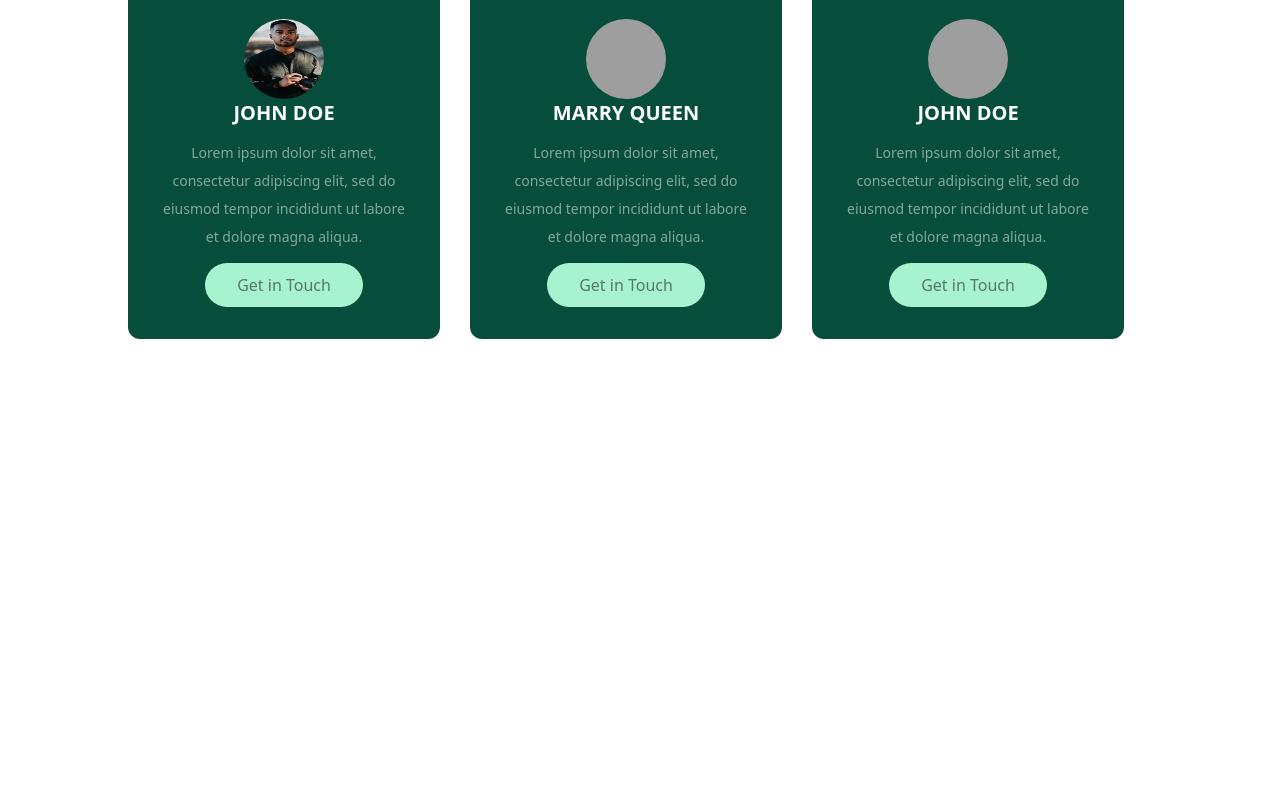
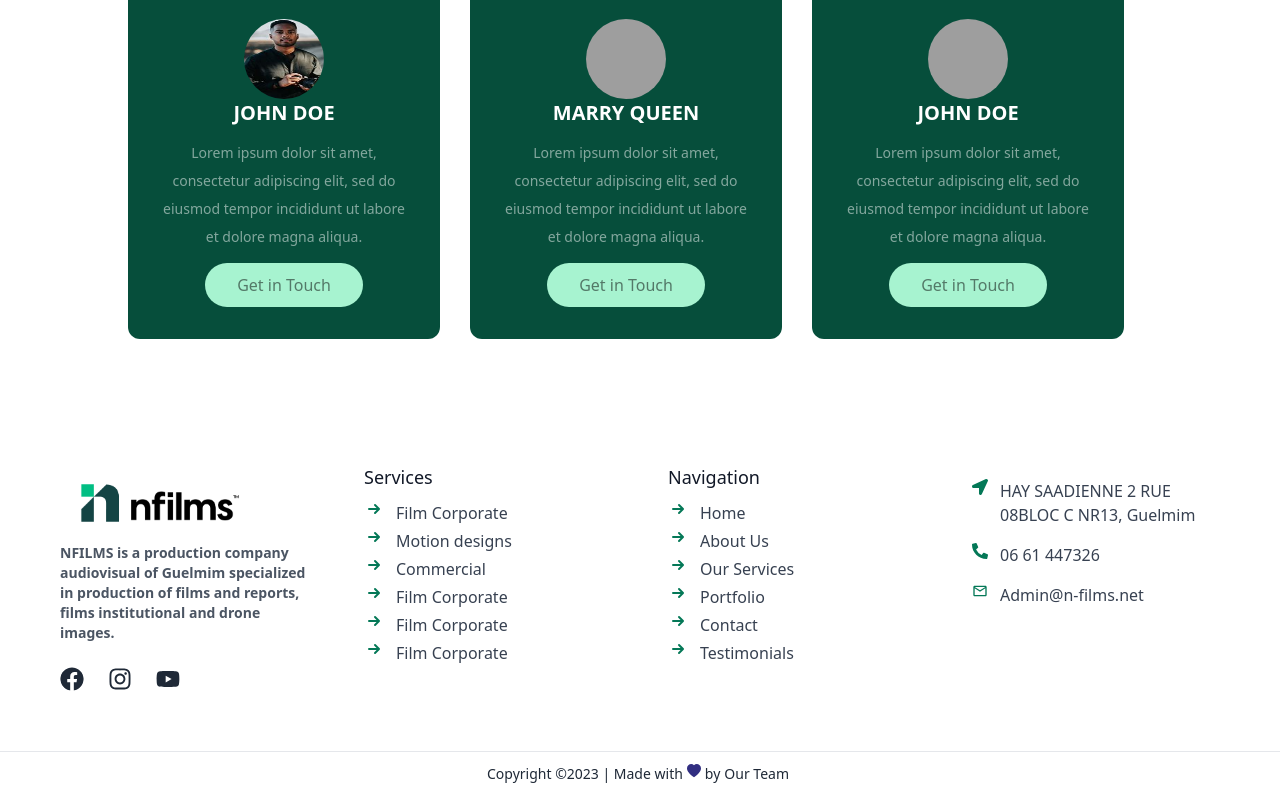
Before and after one commit to zoo-gha/n-films-portfolio, a Next.js app: page / in a window 1280 px wide. Shown: the part 1682-2478 px from the top of the page. Before the commit the page ends 2085 px from the top, so only its background shows below. Built offline with nearby package versions, Linux system fonts and the light colour scheme; grey boxes are pictures that could not be loaded.

Commit message:
l'ajout de la section footer

```diff
--- /dev/null
+++ b/components/FooterSection.tsx
@@ -0,0 +1,58 @@
+import React from "react";
+import { FaFacebook, FaInstagram, FaYoutube, FaLocationArrow, FaPhoneAlt } from "react-icons/fa";
+import { HiArrowSmRight } from "react-icons/hi";
+import { MdOutlineEmail } from "react-icons/md";
+import { BsFillHeartFill } from "react-icons/bs";
+
+const FooterSection = () =>{
+    return(
+        <section className="block">
+            <div className="bg-gray-60 h-1/2 w-full grid grid-cols-1  md:grid-cols-2 lg:grid-cols-4 gap-4 items-start p-10">
+                <div className="p-5">
+                        <div className="text-gray-800 font-bold text-3xl pb-6">
+                            <img src="/n-films.png" className="w-[200px] h-auto rounded-xl cursor-pointer" alt="" />
+                            <p className="text-gray-600 text-normal text-sm">NFILMS is a production company audiovisual of Guelmim specialized in production of films and reports, films institutional and drone images.</p>
+                        </div>
+                        <div className="flex flex-cols gap-6 text-xl">
+                            <FaFacebook className="rounded-full text-2xl cursor-pointer hover:text-sky-600 text-gray-800 hover:translate-x-1 hover:text-3xl"/>
+                            <FaInstagram className="text-2xl cursor-pointer hover:translate-x-1 text-gray-800 hover:text-fuchsia-600 hover:text-3xl"/>
+                            <FaYoutube className="text-2xl cursor-pointer hover:translate-x-1 text-gray-800 hover:text-rose-600 hover:text-3xl"/>
+                        </div>
+                </div>
+                <div className="p-5">
+                    <h3 className="text-lg text-gray-900 mb-2">Services</h3>
+                    <ul className="leading-7">
+                        <li className="flex gap-3 hover:translate-x-6 cursor-pointer"><HiArrowSmRight className="justify-center bg-white text-emerald-700 text-xl"/> <span className="text-md text-gray-700"> Film Corporate</span></li>
+                        <li className="flex gap-3 hover:translate-x-6 cursor-pointer"><HiArrowSmRight className="justify-center bg-white text-emerald-700 text-xl"/> <span className="text-md text-gray-700"> Motion designs</span></li>
+                        <li className="flex gap-3 hover:translate-x-6 cursor-pointer"><HiArrowSmRight className="justify-center bg-white text-emerald-700 text-xl"/> <span className="text-md text-gray-700"> Commercial</span></li>
+                        <li className="flex gap-3 hover:translate-x-6 cursor-pointer"><HiArrowSmRight className="justify-center bg-white text-emerald-700 text-xl"/> <span className="text-md text-gray-700"> Film Corporate</span></li>
+                        <li className="flex gap-3 hover:translate-x-6 cursor-pointer"><HiArrowSmRight className="justify-center bg-white text-emerald-700 text-xl"/> <span className="text-md text-gray-700"> Film Corporate</span></li>
+                        <li className="flex gap-3 hover:translate-x-6 cursor-pointer"><HiArrowSmRight className="justify-center bg-white text-emerald-700 text-xl"/> <span className="text-md text-gray-700"> Film Corporate</span></li>
+                    </ul>
+                </div>
+                <div className="p-5">
+                    <h3 className="text-lg text-gray-900 mb-2">Navigation</h3>
+                    <ul className="leading-7">
+                        <li className="flex gap-3 hover:translate-x-6 cursor-pointer"><HiArrowSmRight className="justify-center bg-white text-emerald-700 text-xl"/> <span className="text-md text-gray-700"> Home</span></li>
+                        <li className="flex gap-3 hover:translate-x-6 cursor-pointer"><HiArrowSmRight className="justify-center bg-white text-emerald-700 text-xl"/> <span className="text-md text-gray-700"> About Us</span></li>
+                        <li className="flex gap-3 hover:translate-x-6 cursor-pointer"><HiArrowSmRight className="justify-center bg-white text-emerald-700 text-xl"/> <span className="text-md text-gray-700"> Our Services</span></li>
+                        <li className="flex gap-3 hover:translate-x-6 cursor-pointer"><HiArrowSmRight className="justify-center bg-white text-emerald-700 text-xl"/> <span className="text-md text-gray-700"> Portfolio</span></li>
+                        <li className="flex gap-3 hover:translate-x-6 cursor-pointer"><HiArrowSmRight className="justify-center bg-white text-emerald-700 text-xl"/> <span className="text-md text-gray-700"> Contact</span></li>
+                        <li className="flex gap-3 hover:translate-x-6 cursor-pointer"><HiArrowSmRight className="justify-center bg-white text-emerald-700 text-xl"/> <span className="text-md text-gray-700"> Testimonials</span></li>
+                    </ul>
+                </div>
+                <div className="p-5">
+                    <div className="flex gap-3 cursor-pointer pb-4 pt-4"><span><FaLocationArrow className="text-emerald-700"/></span> <span className="text-gray-700">HAY SAADIENNE 2 RUE 08BLOC C NR13, Guelmim</span></div>
+                    <div className="flex gap-3 cursor-pointer pb-4"><span><FaPhoneAlt className="text-emerald-700"/></span> <span className="text-gray-700">06 61 447326</span></div>
+                    <div className="flex gap-3 cursor-pointer"><span><MdOutlineEmail className="text-emerald-700"/></span> <span className="text-gray-700">Admin@n-films.net</span></div>
+                </div>
+            </div>
+            <hr className="text-gray-400"/>
+            <div className="justify-center items-center text-sm p-3 flex sm:text-xs md:text-sm lg:text-md">
+                <p className="flex text-gray-800">Copyright ©2023 | Made with <BsFillHeartFill className="text-indigo-900 mx-1"/> by <span className="text-md mx-1 text-gray-800"> Our Team</span></p>
+            </div>
+        </section>
+
+    )
+};
+export default FooterSection;
--- a/pages/index.tsx
+++ b/pages/index.tsx
@@ -4,6 +4,7 @@ import { Inter } from "next/font/google";
 import About from "@/components/About";
 import Testimonials from "@/components/Testimonials";
 import Portfolio from "@/components/Portfolio";
+import FooterSection from "@/components/FooterSection";
 
 export default function Home() {
   return (
@@ -20,6 +21,7 @@ export default function Home() {
         <About />
         <Portfolio />
         <Testimonials />
+        <FooterSection />
       </main>
     </>
   );
```
